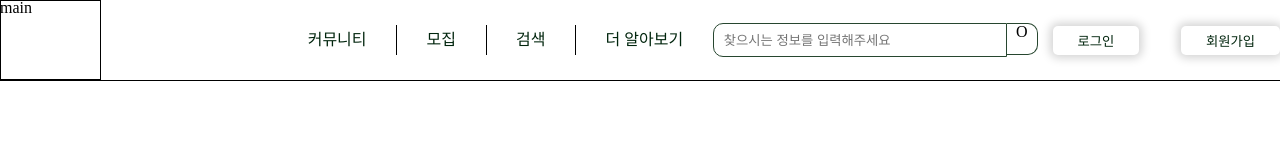
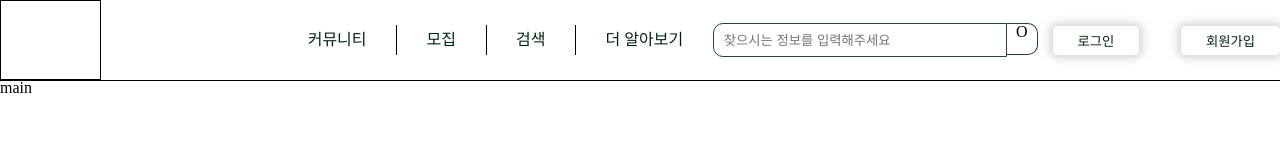
Before and after one commit to kody-gsm/Gni-client, a React (Create React App) app: page / in a window 1280 px wide. Shown: the top 160 px of the page. Built offline with nearby package versions, Linux system fonts and the light colour scheme.

Commit message:
main padding 조정

```diff
--- a/src/pages/Main/index.jsx
+++ b/src/pages/Main/index.jsx
@@ -1,12 +1,13 @@
 import React from 'react';
 import Nav from '../../components/Nav/Nav';
+import * as S from './style';
 
 function Main(props) {
   return (<>
     <Nav />
-    <div>
+    <S.main>
       main
-    </div>
+    </S.main>
   </>
   );
 }
--- a/src/pages/Main/style.js
+++ b/src/pages/Main/style.js
@@ -0,0 +1,6 @@
+import { styled } from "styled-components";
+
+const main = styled.div`
+  padding-top: 80px;
+`
+export { main };
```
